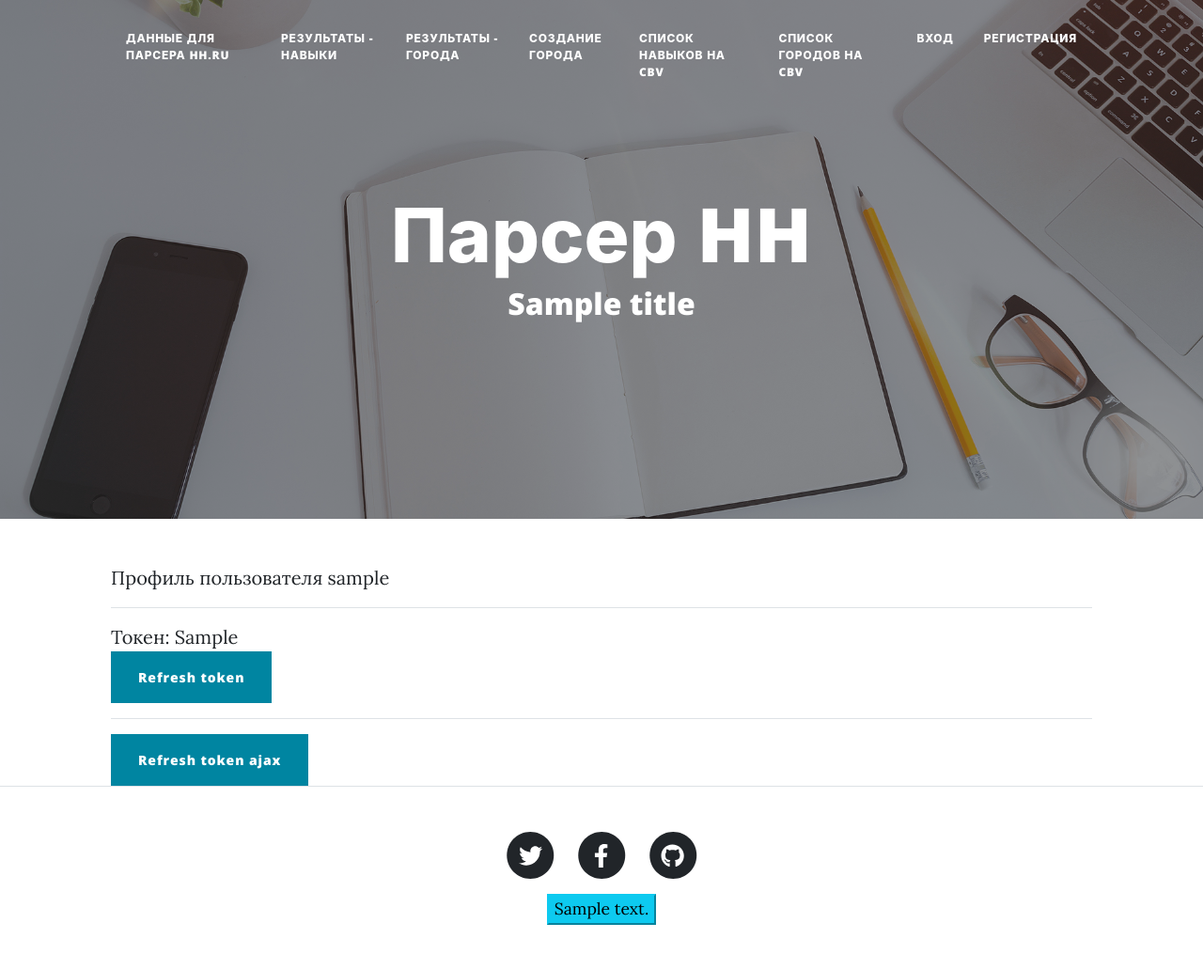
After one commit to alex281172/Django_HH, a Django app: template DjangoHH/usersapp/templates/usersapp/profile.html in a window 1280 px wide. The commit adds this page. Shown: the whole page at 94% size. Run offline with Django 4.2, Linux system fonts and the light colour scheme; the template is opened without the code that fills it: most values are stand-ins (such as "Sample title", 1, 10 or a date in 2020); some libraries are stand-ins or nearby versions.

Commit message:
Добавлен функционал token, страница обновления token пользователя, функционал ajax на странице http://127.0.0.1:8000/simple/

```diff
--- a/DjangoHH/parserhhapp/api_views.py
+++ b/DjangoHH/parserhhapp/api_views.py
@@ -1,13 +1,19 @@
 from .models import Cities, Skills
 from .serializer import CitiesSerializer, SkillsSerializer
 from rest_framework import viewsets
+from rest_framework.permissions import IsAdminUser, IsAuthenticated
+from rest_framework.authentication import SessionAuthentication, BasicAuthentication, TokenAuthentication
+from .permissions import ReadOnly
 
 
 class CitiesViewSet(viewsets.ModelViewSet):
+    permission_classes = [IsAdminUser | ReadOnly]
     queryset = Cities.objects.all()
     serializer_class = CitiesSerializer
 
 
 class SkillsViewSet(viewsets.ModelViewSet):
+    authentication_classes = [SessionAuthentication, BasicAuthentication, TokenAuthentication]
+    permission_classes = [IsAuthenticated]
     queryset = Skills.objects.all()
     serializer_class = SkillsSerializer
--- a/DjangoHH/parserhhapp/urls.py
+++ b/DjangoHH/parserhhapp/urls.py
@@ -21,5 +21,6 @@ urlpatterns = [
     path('skill_list_create/', views.SkillCreateView.as_view(), name='skill_list_create'),
     path('skill_list_update/<int:pk>/', views.SkillUpdateView.as_view(), name='skill_list_update'),
     path('skill_list_delete/<int:pk>/', views.SkillDeleteView.as_view(), name='skill_list_delete'),
+    path('simple/', views.SimpleMainAjax.as_view(), name='simple_ajax'),
 
 ]
--- a/DjangoHH/static/js/my.js
+++ b/DjangoHH/static/js/my.js
@@ -25,3 +25,82 @@
     }
 
     button.addEventListener('click', foo, false);
+
+    // ajax
+    $( document ).on('click', '#ajax-btn', function(event) {
+        console.log('Step 1');
+            $.ajax({
+                    url: '/users/update-token-ajax/',
+                    success: function (data) {
+                        // data - ответ от сервера
+                        console.log('Step 3')
+                        console.log(data);
+                        $('#token').html(data.key);
+                    },
+                });
+    });
+
+//$( document ).on('click', '#cities', function(event) {
+//        $.ajax({
+//                url: 'http://127.0.0.1:8000/api/v0/cities/',
+//                success: function (data) {
+//                    // data - ответ от сервера
+//                    //console.log(data);
+//                    for (i = 0; i < data.length; i++) {
+//                        // словарь
+//                       item = data[i];
+//                       name = item.name;
+//                       $('#div_cities').append('<li>' + name + '</li>' );
+//                    }
+//                },
+//        });
+//});
+//
+//$( document ).on('click', '#skills', function(event) {
+//        $.ajax({
+//                url: 'http://127.0.0.1:8000/api/v0/skills/',
+//                success: function (data) {
+//                    // data - ответ от сервера
+//                    //console.log(data);
+//                    for (i = 0; i < data.length; i++) {
+//                        // словарь
+//                       item = data[i];
+//                       name = item.name;
+//                       $('#div_skills').append('<li>' + name + '</li>' );
+//                    }
+//                },
+//            });
+//});
+//
+//
+//$( document ).on('click', '#all', function(event) {
+//        $.ajax({
+//                url: 'http://127.0.0.1:8000/api/v0/cities/',
+//                success: function (data) {
+//                    // data - ответ от сервера
+//                    //console.log(data);
+//                    for (i = 0; i < data.length; i++) {
+//                        // словарь
+//                       item = data[i];
+//                       name = item.name;
+//                       $('#div_cities').append('<li>' + name + '</li>' );
+//                    }
+//                },
+//        });
+//                $.ajax({
+//                url: 'http://127.0.0.1:8000/api/v0/skills/',
+//                success: function (data) {
+//                    // data - ответ от сервера
+//                    //console.log(data);
+//                    for (i = 0; i < data.length; i++) {
+//                        // словарь
+//                       item = data[i];
+//                       name = item.name;
+//                       $('#div_skills').append('<li>' + name + '</li>' );
+//                    }
+//                },
+//         });
+//
+//
+//});
+//
--- /dev/null
+++ b/DjangoHH/static/js/my_ajax.js
@@ -0,0 +1,105 @@
+//alert('Hello Js!');
+
+    //var button = document.querySelector("#btn-text");
+    ////console.log(button);
+    //
+    //function foo(event)
+    //{
+    //    window.location.href = 'https://neural-university.ru/';
+    //
+    ////    alert('Привет!');
+    //    element = event.target;
+    //
+    //    if ( element.classList.contains('btn-info') )
+    //    {
+    //        var new_class = 'btn-danger';
+    //        var old_class = 'btn-info';
+    //    }
+    //    else {
+    //        var new_class = 'btn-info';
+    //        var old_class = 'btn-danger';
+    //    }
+    //
+    //    element.classList.remove(old_class);
+    //    element.classList.add(new_class);
+    //}
+    //
+    //button.addEventListener('click', foo, false);
+    //
+    //// ajax
+    //$( document ).on('click', '#ajax-btn', function(event) {
+    //    console.log('Step 1');
+    //        $.ajax({
+    //                url: '/users/update-token-ajax/',
+    //                success: function (data) {
+    //                    // data - ответ от сервера
+    //                    console.log('Step 3')
+    //                    console.log(data);
+    //                    $('#token').html(data.key);
+    //                },
+    //            });
+    //});
+
+$( document ).on('click', '#cities', function(event) {
+        $.ajax({
+                url: 'http://127.0.0.1:8000/api/v0/cities/',
+                success: function (data) {
+                    // data - ответ от сервера
+                    //console.log(data);
+                    for (i = 0; i < data.length; i++) {
+                        // словарь
+                       item = data[i];
+                       name = item.name;
+                       $('#div_cities').append('<li>' + name + '</li>' );
+                    }
+                },
+        });
+});
+
+$( document ).on('click', '#skills', function(event) {
+        $.ajax({
+                url: 'http://127.0.0.1:8000/api/v0/skills/',
+                success: function (data) {
+                    // data - ответ от сервера
+                    //console.log(data);
+                    for (i = 0; i < data.length; i++) {
+                        // словарь
+                       item = data[i];
+                       name = item.name;
+                       $('#div_skills').append('<li>' + name + '</li>' );
+                    }
+                },
+            });
+});
+
+
+$( document ).on('click', '#all', function(event) {
+        $.ajax({
+                url: 'http://127.0.0.1:8000/api/v0/cities/',
+                success: function (data) {
+                    // data - ответ от сервера
+                    //console.log(data);
+                    for (i = 0; i < data.length; i++) {
+                        // словарь
+                       item = data[i];
+                       name = item.name;
+                       $('#div_cities').append('<li>' + name + '</li>' );
+                    }
+                },
+        });
+                $.ajax({
+                url: 'http://127.0.0.1:8000/api/v0/skills/',
+                success: function (data) {
+                    // data - ответ от сервера
+                    //console.log(data);
+                    for (i = 0; i < data.length; i++) {
+                        // словарь
+                       item = data[i];
+                       name = item.name;
+                       $('#div_skills').append('<li>' + name + '</li>' );
+                    }
+                },
+         });
+
+
+});
--- a/DjangoHH/templates/base.html
+++ b/DjangoHH/templates/base.html
@@ -38,7 +38,8 @@
                         <li class="nav-item"><a class="nav-link px-lg-3 py-3 py-lg-4" href="{% url 'parser:skill_list' %}">Список навыков на CBV</a></li>
                         <li class="nav-item"><a class="nav-link px-lg-3 py-3 py-lg-4" href="{% url 'parser:city_list' %}">Список городов на CBV</a></li>
                         {% if user.is_authenticated %}
-                        <li class="nav-item">Привет, {{user.username}}<a class="nav-link px-lg-3 py-3 py-lg-4" href="{% url 'users:logout' %}">Выход</a></li>
+                        <li class="nav-item">Привет, <a href="{% url 'users:profile' pk=user.pk %}">{{user.username}}</a>
+                            <a class="nav-link px-lg-3 py-3 py-lg-4" href="{% url 'users:logout' %}">Выход</a></li>
                         {% else %}
                         <li class="nav-item"><a class="nav-link px-lg-3 py-3 py-lg-4" href="{% url 'users:login' %}">Вход</a></li>
                         <li class="nav-item"><a class="nav-link px-lg-3 py-3 py-lg-4" href="{% url 'users:register' %}">Регистрация</a></li>
@@ -110,10 +111,13 @@
                 </div>
             </div>
         </footer>
-        <!-- Bootstrap core JS-->
-        <script src="https://cdn.jsdelivr.net/npm/bootstrap@5.1.3/dist/js/bootstrap.bundle.min.js"></script>
-        <!-- Core theme JS-->
-        <script src="{% static 'js/scripts.js' %}"></script>
-        <script src="{% static 'js/my.js' %}"></script>
+<!-- Bootstrap core JavaScript -->
+<script src="{% static 'vendor/jquery/jquery.min.js' %}"></script>
+<script src="{% static 'vendor/bootstrap/js/bootstrap.bundle.min.js' %}"></script>
+<script src="{% static 'js/clean-blog.min.js' %}"></script>
+<script src="{% static 'js/my.js' %}"></script>
+<script src="{% static 'js/my_ajax.js' %}"></script>
+
+
     </body>
 </html>
--- /dev/null
+++ b/DjangoHH/usersapp/templates/usersapp/profile.html
@@ -0,0 +1,19 @@
+{% extends "base.html" %}
+
+{% block title %}
+Профиль
+{% endblock %}
+
+{% block content %}
+    Профиль пользователя {{object.username}}
+    <hr>
+    Токен:
+<span id="token">{% if object.auth_token %} {{object.auth_token}} {% else %} не создан {% endif %}</span>
+
+    <form action="{% url 'users:update_token' %}">
+        <button type="submit" class="btn btn-primary">Refresh token</button>
+    </form>
+    <hr>
+    <button type="button" id="ajax-btn" class="btn btn-primary">Refresh token ajax</button>
+
+{% endblock %}
--- a/DjangoHH/usersapp/urls.py
+++ b/DjangoHH/usersapp/urls.py
@@ -10,5 +10,8 @@ urlpatterns = [
     path('login/', views.UserLoginView.as_view(), name='login'),
     path('logout/', LogoutView.as_view(), name='logout'),
     path('register/', views.UserCreateView.as_view(), name='register'),
+    path('profile/<int:pk>/', views.UserDetailView.as_view(), name='profile'),
+    path('updatetoken/', views.update_token, name='update_token'),
+    path('update-token-ajax/', views.update_token_ajax),
 
 ]
```
Also changed, not shown: DjangoHH/DjangoHH/settings.py (+7 -1 lines), DjangoHH/api_request.py (+12 -5 lines), DjangoHH/parserhhapp/permissions.py (added, +7 -0 lines), DjangoHH/parserhhapp/templates/parserhhapp/simple.html (added, +23 -0 lines), DjangoHH/parserhhapp/views.py (+6 -1 lines). Lines whose indentation alone changed are shown as unchanged.
